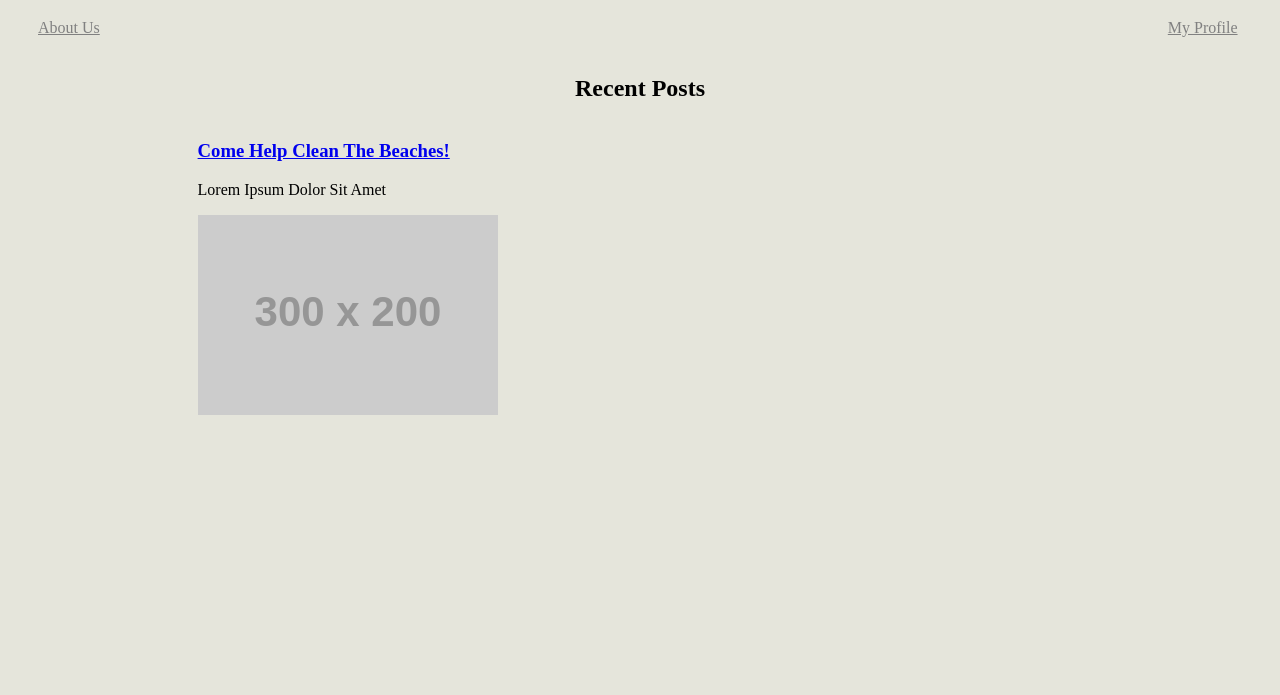
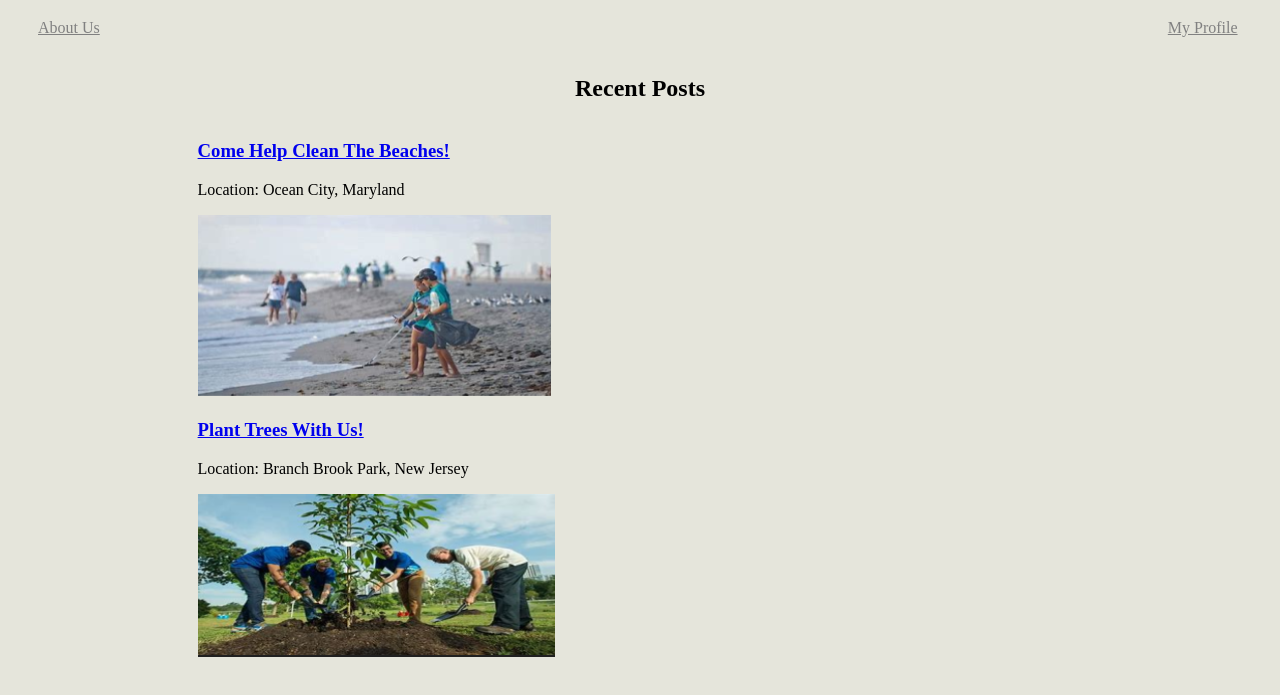
Before and after one commit to f0rces/forces-of-nature, a plain HTML site: page userhome.html in a window 1280 px wide. Shown: the part 61-756 px from the top of the page. Drawn offline with Linux system fonts and the light colour scheme; placeholder pictures from the web are drawn by us.

Commit message:
added image and created new post, created files for about us page & my profile page

```diff
--- a/userhome.html
+++ b/userhome.html
@@ -10,7 +10,7 @@
 	<h1 class="center headers">Home Page</h1>
 	<div class="header-div">
 		<a class="left-side" href="about.html">About Us</a>
-		<a class="right-side" href="about.html">My Profile</a>
+		<a class="right-side" href="myprofile.html">My Profile</a>
 	</div>
 	<br />
 	<div class="body-div center">
@@ -20,8 +20,16 @@
 		<!-- Copy the entire post div to make a new post -->
 		<div class="post">
 			<a href="post.html"><h3>Come Help Clean The Beaches!</h3></a>
-			<p>Lorem Ipsum Dolor Sit Amet</p>
-			<img src="https://placehold.co/300x200">
+			<p>Location: Ocean City, Maryland</p>
+			<img src="images/BeachCleanup.png">
+		</div>
+
+	</div>
+	<div class="post-content">
+		<div class="post">
+			<a href="post.html"><h3>Plant Trees With Us!</h3></a>
+			<p>Location: Branch Brook Park, New Jersey</p>
+			<img src="images/ParkCleanup.png">
 		</div>
 
 	</div>
```
Also changed, not shown: about.html (added), images/BeachCleanup.png (added), images/ParkCleanup.png (added), myprofile.html (added).
